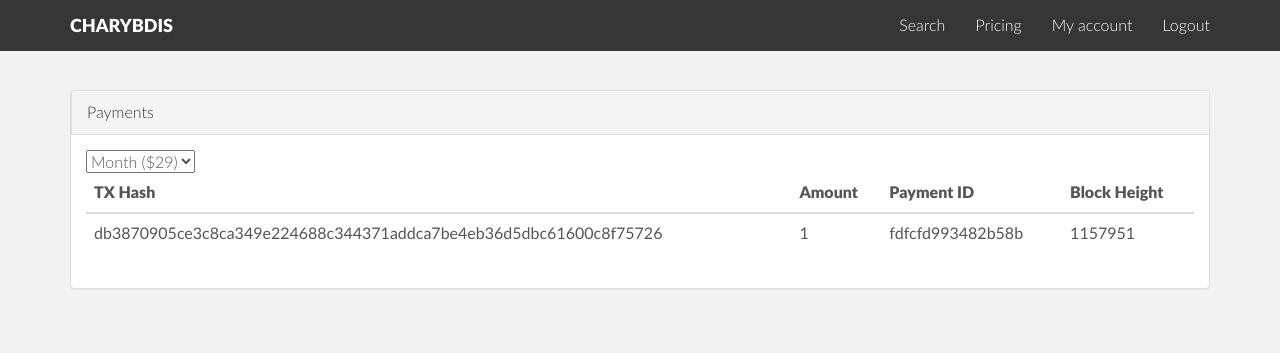
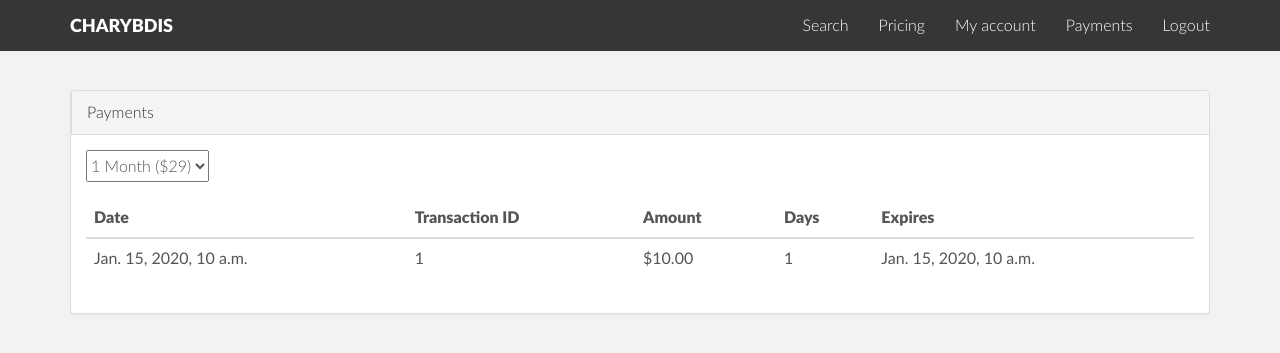
Before and after one commit to acaceres2176/charybdis, a Django app: page /payment/ in a window 1280 px wide. Shown: the top 353 px of the page. Run offline with Django 3.2, Linux system fonts and the light colour scheme; a user stored in the database is signed in; tables that the repository leaves empty hold one stand-in row (values such as "Sample post"); some libraries are stand-ins or nearby versions.

Commit message:
Payments

```diff
--- a/charybdis/urls.py
+++ b/charybdis/urls.py
@@ -13,7 +13,6 @@ Including another URLconf
     1. Import the include() function: from django.conf.urls import url, include
     2. Add a URL to urlpatterns:  url(r'^blog/', include('blog.urls'))
 """
-from django.conf import settings
 from django.conf.urls import include, url
 from django.contrib import admin
 from django.contrib.auth import views as auth_views
--- a/core/static/css/custom.css
+++ b/core/static/css/custom.css
@@ -315,3 +315,11 @@ PRICING STYLES
 .db-pricing-eleven.popular .price {
     padding-top: 80px;
 }
+
+/*
+ * Payment
+ */
+
+#select-amount {
+  height: 32px;
+}
--- a/payment/models.py
+++ b/payment/models.py
@@ -26,5 +26,7 @@ class StripePayment(models.Model):
     charge_id = models.CharField(max_length=250)
     amount = models.DecimalField(max_digits=12, decimal_places=2)
     created = models.DateTimeField(default=timezone.now)
-    email = models.CharField(max_length=250)
+    email = models.CharField(max_length=250, null=True)
     account = models.ForeignKey(Account, on_delete=models.CASCADE)
+    days = models.IntegerField(default=30)
+    expires = models.DateTimeField(default=timezone.now)
--- a/payment/views.py
+++ b/payment/views.py
@@ -1,6 +1,10 @@
+import logging
 import stripe
 
+from datetime import timedelta
+from django.conf import settings
 from django.contrib.auth.mixins import LoginRequiredMixin
+from django.contrib import messages
 from django.http import HttpResponse
 from django.shortcuts import render
 from django.utils import timezone
@@ -12,16 +16,43 @@ from account.models import Account
 
 class PaymentView(LoginRequiredMixin, View):
     template_name = 'payment/index.html'
+    logger = logging.getLogger('PaymentView')
+
+    def __init__(self, *args, **kwargs):
+        super().__init__()
+        if settings.STRIPE_LIVE_MODE:
+            self.stripe_public_key = settings.STRIPE_LIVE_PUBLIC_KEY
+            stripe.api_key = settings.STRIPE_LIVE_SECRET_KEY
+        else:
+            self.stripe_public_key = settings.STRIPE_TEST_PUBLIC_KEY
+            stripe.api_key = settings.STRIPE_TEST_SECRET_KEY
 
     def get(self, request, *args, **kwargs):
-        context_data = {}
+        account = Account.objects.get(user=request.user)
+        amount = 29
+        cent_amount = amount * 100
+        payments = StripePayment.objects.filter(account=account).order_by('-created')
+        context_data = {'payments': payments,
+                        'amount': amount,
+                        'cent_amount': cent_amount,
+                        'stripe_public_key': self.stripe_public_key}
         return render(request, self.template_name, context_data)
 
     def post(self, request, *args, **kwargs):
+        if 'amount-selected' in request.POST:
+            amount = int(request.POST['amount-selected'])
+            account = Account.objects.get(user=request.user)
+            payments = StripePayment.objects.filter(account=account).order_by('-created')
+            context_data = {'payments': payments,
+                            'amount': amount,
+                            'cent_amount': amount * 100,
+                            'stripe_public_key': self.stripe_public_key}
+            return render(request, self.template_name, context_data)
+
         try:
             token = request.POST['stripeToken']
         except KeyError:
-            return HttpResponse('Invalid request', status=400)
+            return HttpResponse('Bad request: missing Stripe token.', status=400)
 
         try:
             account = Account.objects.get(user=request.user)
@@ -29,10 +60,25 @@ class PaymentView(LoginRequiredMixin, View):
             return HttpResponse('Account not found', status=404)
 
         try:
+            email = request.POST['stripeEmail']
+        except KeyError:
+            return HttpResponse('Bad request: invalid email.', status=400)
+
+        try:
+            amount = int(request.POST['amount']) * 100  # cents
+        except KeyError:
+            return HttpResponse('Bad request: missing payment amount.', status=400)
+
+        try:
+            days = settings.PAYMENT_DAYS[amount]
+        except KeyError:
+            return HttpResponse('Bad request: invalid payment amount: {}'.format(amount), status=400)
+
+        try:
             charge = stripe.Charge.create(
-                amount=999,
+                amount=amount,
                 currency='usd',
-                description='Example charge',
+                description='{} day(s)'.format(days),
                 source=token,
             )
         except stripe.error.CardError as e:
@@ -42,46 +88,69 @@ class PaymentView(LoginRequiredMixin, View):
             return HttpResponse(err.get('message'), status='400')
         except stripe.error.RateLimitError as e:
             # Too many requests made to the API too quickly
+            self.logger.critical(e)
             return HttpResponse(
                 'There was an issue communicating with the payment processor. '
                 ' Please try again',
                 status=500)
         except stripe.error.InvalidRequestError as e:
             # Invalid parameters were supplied to Stripe's API
+            self.logger.critical(e)
             return HttpResponse(
                 'Invalid request to Stripe. Please contact support',
                 status=500)
         except stripe.error.AuthenticationError as e:
             # Authentication with Stripe's API failed
             # (maybe you changed API keys recently)
+            self.logger.critical(e)
             return HttpResponse(
                 'Invalid request to Stripe. Please contact support',
                 status=500)
         except stripe.error.APIConnectionError as e:
             # Network communication with Stripe failed
+            self.logger.critical(e)
             return HttpResponse(
                 'Invalid request to Stripe. Please contact support',
                 status=500)
         except stripe.error.StripeError as e:
             # Display a very generic error to the user, and maybe send
             # yourself an email
+            self.logger.critical(e)
             return HttpResponse(
                 'Invalid request to Stripe. Please contact support',
                 status=500)
         except Exception as e:
             # Something else happened, completely unrelated to Stripe
+            self.logger.critical(e)
             return HttpResponse(
                 'Invalid request to Stripe. Please contact support',
                 status=500)
-        # Save a record of the payment
+
+        # Update account with new expiry time
+        if account.expires < timezone.now():
+            expires = timezone.now() + timedelta(days=days)
+        else:
+            expires = account.expires + timedelta(days=days)
+        account.expires = expires
+        account.save()
+
+        # Save payment
+        amount = charge.amount / 100
+        cent_amount = charge.amount
         payment = StripePayment(
             charge_id=charge.id,
-            amount=charge.amount,
+            amount=amount,
             created=timezone.datetime.fromtimestamp(charge.created),
             account=account,
-            email=charge.receipt_email)
+            days=days,
+            expires=expires,
+            email=email)
         payment.save()
-        payments = StripePayment.objects.filter(account=account)
+        payments = StripePayment.objects.filter(account=account).order_by('-created')
 
-        context_data = {'payments': payments}
+        messages.success(request, 'Payment successful!')
+        context_data = {'payments': payments,
+                        'amount': amount,
+                        'cent_amount': cent_amount,
+                        'stripe_public_key': self.stripe_public_key}
         return render(request, self.template_name, context_data)
--- a/templates/base.html
+++ b/templates/base.html
@@ -63,6 +63,7 @@
             <li><a href="{% url 'pricing' %}">Pricing</a></li>
             {% if user.is_authenticated %}
             <li><a href="{% url 'account' %}">My account</a></li>
+            <li><a href="{% url 'payment' %}">Payments</a></li>
             <li><a href="{% url 'logout' %}">Logout</a></li>
             {% else %}
               <li><a href="{% url 'login' %}">Login</a></li>
--- a/templates/core/pricing.html
+++ b/templates/core/pricing.html
@@ -22,7 +22,7 @@
       </ul>
       <div class="pricing-footer">
 
-          <a href="#" class="btn db-button-color-square btn-lg">SIGN UP</a>
+	      <a href="{% url 'signup' %}" class="btn db-button-color-square btn-lg">SIGN UP</a>
       </div>
         </div>
     </div>
@@ -45,7 +45,7 @@
           </ul>
           <div class="pricing-footer">
 
-        <a href="#" class="btn db-button-color-square btn-lg">SIGN UP</a>
+		  <a href="{% url 'signup' %}" class="btn db-button-color-square btn-lg">SIGN UP</a>
           </div>
       </div>
     </div>
@@ -67,7 +67,7 @@
           </ul>
           <div class="pricing-footer">
 
-        <a href="#" class="btn db-button-color-square btn-lg">SIGN UP</a>
+		  <a href="{% url 'signup' %}" class="btn db-button-color-square btn-lg">SIGN UP</a>
           </div>
       </div>
     </div>
--- a/templates/payment/index.html
+++ b/templates/payment/index.html
@@ -8,23 +8,35 @@
   </div>
   <div class="panel-body">
     <div class="row">
-
       <div class="col-sm-2">
-        <select>
-          <option value="5">Day ($5)</option>
-          <option value="29" selected>Month ($29)</option>
-          <option value="249">Year ($249)</option>
-        </select>
+        <form class="form-inline" action="{% url 'payment' %}" method="POST">
+        {% csrf_token %}
+          <select
+            id="select-amount"
+            name="amount-selected"
+            onchange="this.form.submit()">
+            <option value="5" {% if amount == 5 %}selected{% endif %}>
+              1 Day ($5)
+            </option>
+            <option value="29" {% if amount == 29 %}selected{% endif %}>
+              1 Month ($29)
+            </option>
+            <option value="249" {% if amount == 249 %}selected{% endif %}>
+              1 Year ($249)
+            </option>
+          </select>
+        </form>
       </div>
-
       <div class="col-sm-2">
-        <form action="your-server-side-code" method="POST">
+        <form class="form-inline" action="{% url 'payment' %}" method="POST">
+        {% csrf_token %}
+         <input type="hidden" name="amount" value="{{ amount }}">
           <script
             src="https://checkout.stripe.com/checkout.js" class="stripe-button"
-            data-key="pk_test_4XxInS26VHCH0cXvlrYX58W5"
-            data-amount="999"
+            data-key="{{ stripe_public_key }}"
+            data-amount="{{ cent_amount }}"
             data-name="Charybdis"
-            data-description="Example charge"
+            data-description="Month"
             data-image="https://stripe.com/img/documentation/checkout/marketplace.png"
             data-locale="auto">
           </script>
@@ -35,19 +47,23 @@
     <table class="table table-hover">
       <thead>
         <tr>
-          <th>TX Hash</th>
+          <th>Date</th>
+          <th>Transaction ID</th>
           <th>Amount</th>
-          <th>Payment ID</th>
-          <th>Block Height</th>
+          <th>Days</th>
+          <th>Expires</th>
         </tr>
       </thead>
       <tbody>
+        {% for payment in payments %}
         <tr>
-          <td>db3870905ce3c8ca349e224688c344371addca7be4eb36d5dbc61600c8f75726</td>
-	        <td>1</td>
-          <td>fdfcfd993482b58b</td>
-          <td>1157951</td>
+          <td>{{ payment.created }}</td>
+          <td>{{ payment.charge_id }}</td>
+          <td>${{ payment.amount }}</td>
+          <td>{{ payment.days }}</td>
+          <td>{{ payment.expires }}</td>
         </tr>
+        {% endfor %}
       </tbody>
     </table>
   </div>
```
Also changed, not shown: charybdis/settings.py (+6 -3 lines), templates/core/signup.html (+4 -5 lines), account/migrations/0001_initial.py, payment/migrations/0001_initial.py.
